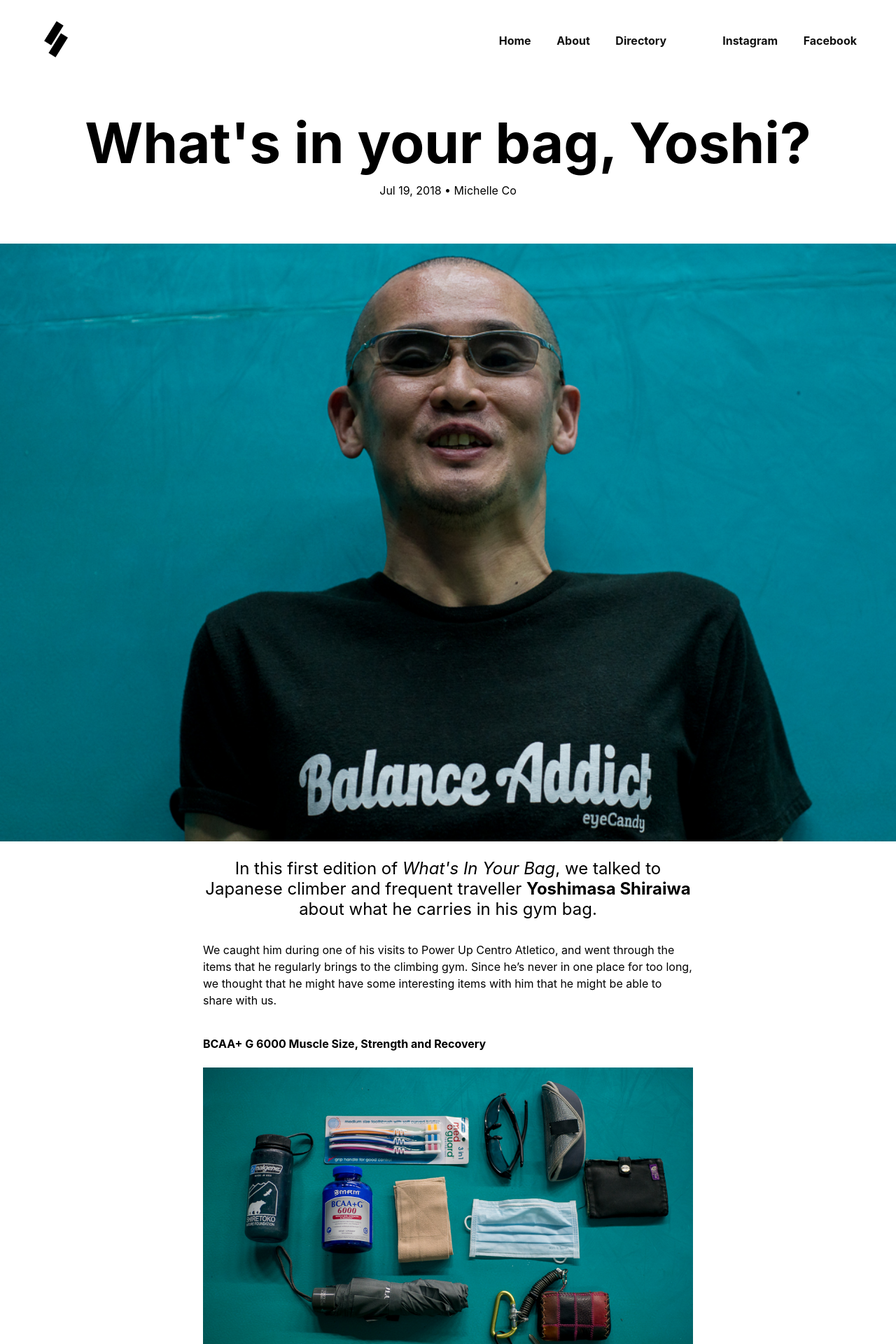
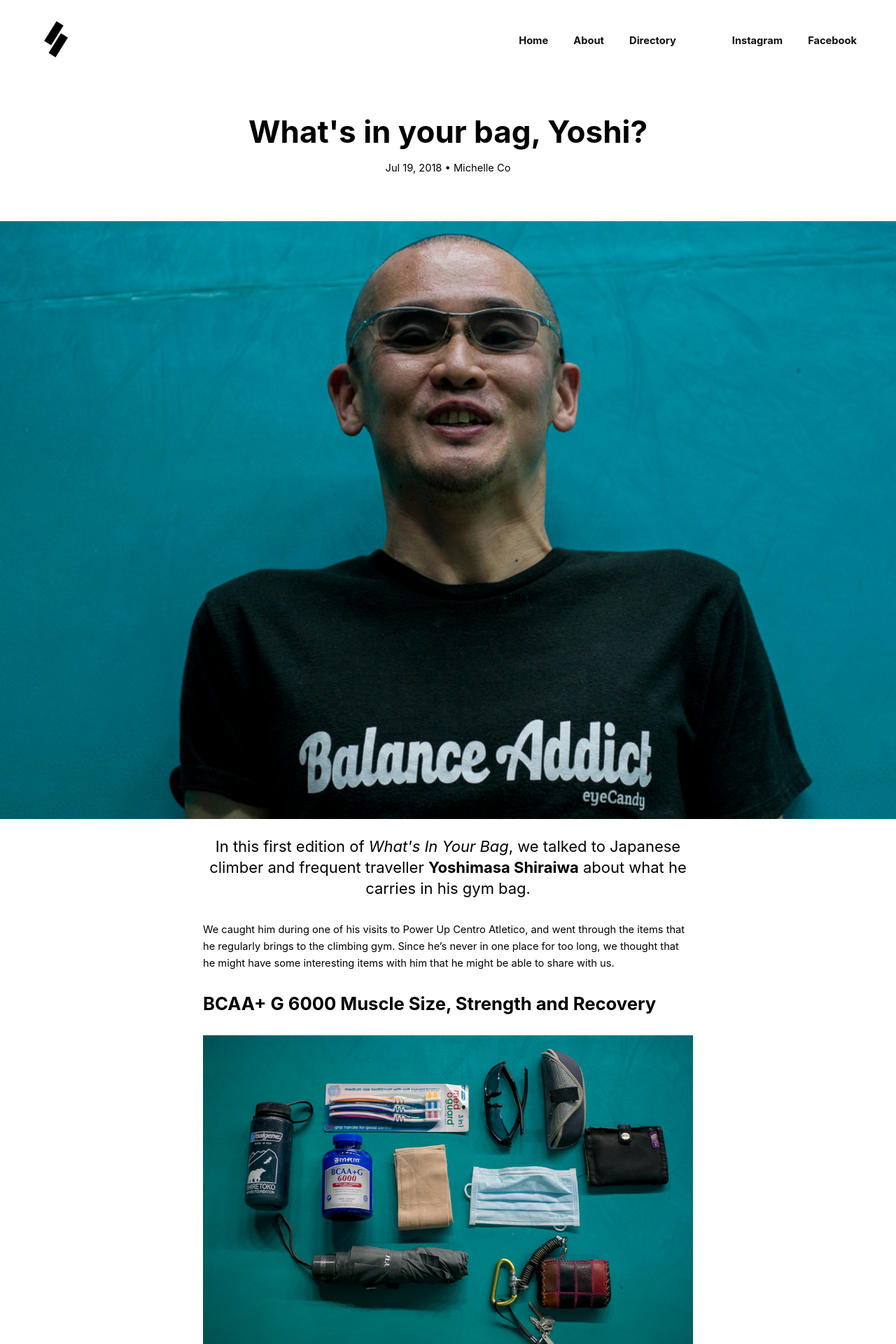
Before and after one commit to nickaguilos/sendmagazine, a Jekyll site: the page built from _posts/2018-07-19-wiyb-yoshi.md, in a window 1280 px wide. Shown: the top 1920 px of the page at 70% size. Built offline with Jekyll 4.4.1, drawn with Linux system fonts in a browser that asks for light colours; nearby versions of some CDN libraries; some web fonts are replaced.

Commit message:
adding typographic scale

```diff
--- a/_posts/2018-07-19-wiyb-yoshi.md
+++ b/_posts/2018-07-19-wiyb-yoshi.md
@@ -14,24 +14,24 @@ excerpt: In this article, we talked to Japanese climber and frequent traveller Y
 
 We caught him during one of his visits to Power Up Centro Atletico, and went through the items that he regularly brings to the climbing gym. Since he’s never in one place for too long, we thought that he might have some interesting items with him that he might be able to share with us.
 
-<h5>
+<h3>
 	BCAA+ G 6000 Muscle Size, Strength and Recovery
-</h5>
+</h3>
 ![BCAA+ G 6000 Muscle Size, Strength and Recovery]({{ 'assets/images/issue-1/wiyb/1.jpg' | absolute_url }})
 
 <strong>Yoshi:</strong> It’s a kind of amino acid that’s good for climbing. It [also] helps with recovery.
 
-<h5>
+<h3>
 	Gran’s Remedy
-</h5>
+</h3>
 ![BCAA+ G 6000 Muscle Size, Strength and Recovery]({{ 'assets/images/issue-1/wiyb/2.jpg' | absolute_url }})
 <strong>Yoshi:</strong> I wear shoes without socks, so in Japan, it’s very popular to prevent smelling. <br>
 <strong>Send:</strong> Is it like a powder? <br>
 <strong>Yoshi:</strong> Yes, we put it in shoes.
 
-<h5>
+<h3>
 	Umbrella, Mask
-</h5>
+</h3>
 ![umbrella-mask]({{ 'assets/images/issue-1/wiyb/3.jpg' | absolute_url }})
 
 <em>
@@ -55,9 +55,9 @@ We caught him during one of his visits to Power Up Centro Atletico, and went thr
 <strong>Send:</strong> Here in Manila, have you seen anything new while walking? Anything interesting? <br>
 <strong>Yoshi:</strong> The scenery in general is very interesting. It’s much different from Japan, especially Malacanang or Sta. Mesa or something. Ermita is also very different. <br>
 
-<h5>
+<h3>
 	Phone case (PX360 Made For Life)
-</h5>
+</h3>
 ![phonecase]({{ 'assets/images/issue-1/wiyb/4.jpg' | absolute_url }})
 
 <strong>Yoshi:</strong> This is for mountaineering, you can clip it to your harness. But this is already discontinued. <br>
@@ -72,9 +72,9 @@ We caught him during one of his visits to Power Up Centro Atletico, and went thr
 <strong>Send:</strong> Happy story! <br>
 <strong>Yoshi:</strong> Yes, happy story.
 
-<h5>
+<h3>
 	Oakley Shades
-</h5>
+</h3>
 
 ![shades]({{ 'assets/images/issue-1/wiyb/5.jpg' | absolute_url }})
 
@@ -85,26 +85,26 @@ We caught him during one of his visits to Power Up Centro Atletico, and went thr
 <strong>Send:</strong> So it’s not too dark even if it’s night and you’re wearing shades? <br>
 <strong>Yoshi:</strong> No, well, actually, I have gotten accustomed to sunglasses, but it’s not so dark anyway. Under the sun, you can see my eyes, so actually it’s not so dark. <br>
 
-<h5>
+<h3>
 	5.10 samurai t-shirt from Japan
-</h5>
+</h3>
 ![tshirt]({{ 'assets/images/issue-1/wiyb/6.jpg' | absolute_url }})
 
 <strong>Send:</strong> Do you like that shirt? <br>
 <strong>Yoshi:</strong> I like this design, and it’s kind of old. [I bought it] maybe 10 years before and I have never seen another person wearing this recently, so it’s unique. <br>
 
-<h5>
+<h3>
 	Patagonia R2 Fleece Jacket
-</h5>
+</h3>
 ![fleece]({{ 'assets/images/issue-1/wiyb/7.jpg' | absolute_url }})
 
 <strong>Yoshi:</strong> I study in Starbucks, but Starbucks is too cold, so I bring this jacket. <br>
 <strong>Send:</strong> What do you study in Starbucks? <br>
 <strong>Yoshi:</strong> Tagalog.  <br>
 
-<h5>
+<h3>
 	Changing clothes pants
-</h5>
+</h3>
 
 <strong>Send:</strong> Where’s that from? <br>
 <strong>Yoshi:</strong> Blurr. Maybe it’s a climbing company, I don’t know. <br>
@@ -113,27 +113,27 @@ We caught him during one of his visits to Power Up Centro Atletico, and went thr
 <strong>Send:</strong> Oh, at least you can use your climbing clothes for everyday use. <br>
 
 
-<h5>
+<h3>
 	Simple Wallet &amp; Keys
-</h5>
+</h3>
 ![wallet-keys]({{ 'assets/images/issue-1/wiyb/8.jpg' | absolute_url }})
 
 <strong>Yoshi:</strong> I bought this in Manila, someone told me, if you have this kind of wallet, you are safe. <br>
 <strong>Send:</strong> Why will you be safe? <br>
 <strong>Yoshi:</strong> I don’t know. I bought it in a stall on the road. <br>
 
-<h5>
+<h3>
 	3 Toothbrushes
-</h5>
+</h3>
 
 <strong>Send:</strong> Why do you have three toothbrushes? <br>
 <strong>Yoshi:</strong> They’re for Kota Kinabalu <br>
 <strong>Send:</strong> Oh! You’re going to Kota Kinabalu? <br>
 <strong>Yoshi:</strong> Yup! Here it’s a city, but in Kota Kinabalu, it’s not a big city, so I might not be able to find toothbrushes. <br>
 
-<h5>
+<h3>
 	Patagonia Cragsmith 35L
-</h5>
+</h3>
 ![backpack]({{ 'assets/images/issue-1/wiyb/9.jpg' | absolute_url }})
 
 <strong>Send:</strong> When did you get this? <br>
@@ -144,9 +144,9 @@ We caught him during one of his visits to Power Up Centro Atletico, and went thr
 <strong>Yoshi:</strong> Yes, but when I go to Malaysia and Thailand, [I’m bringing] only this. I’m leaving my other bag here because it’s heavy.
 
 
-<h5>
+<h3>
 	Daiso bag
-</h5>
+</h3>
 ![daiso-bag]({{ 'assets/images/issue-1/wiyb/10.jpg' | absolute_url }})
 
 <strong>Yoshi:</strong> I bought this bag from Daiso in Japan. I like simple bags. But our housekeeper laughs at me because in this country, this type of bag is for shopping in the supermarket; men never have this bag, I don’t know. <br>
@@ -163,17 +163,17 @@ We caught him during one of his visits to Power Up Centro Atletico, and went thr
 <strong>Send:</strong> How long did you have that bag for? <br>
 <strong>Yoshi:</strong> Oh, it was easy to break, maybe two years? <br>
 
-<h5>
+<h3>
 	Lime Chalk Bag
-</h5>
+</h3>
 ![chalkbag]({{ 'assets/images/issue-1/wiyb/11.jpg' | absolute_url }})
 
 <strong>Send:</strong> When did you buy your chalk bag? <br>
 <strong>Yoshi:</strong> 2016, last last year during Lust for Lime. I really like it. It’s very rare in Japan because no one has Lime. So sometimes, I’m asked, “What is Lime?” <br>
 
-<h5>
+<h3>
 	ATC-XP &amp; Black Diamond Carabiner
-</h5>
+</h3>
 ![carabiner-tube]({{ 'assets/images/issue-1/wiyb/12.jpg' | absolute_url }})
 
 <strong>Yoshi:</strong> The pear shape prevents cross load. <br>
@@ -181,9 +181,9 @@ We caught him during one of his visits to Power Up Centro Atletico, and went thr
 <strong>Yoshi:</strong> Maybe five years. <br>
 
 
-<h5>
+<h3>
 	Black Diamond Momentum Double Speed
-</h5>
+</h3>
 ![carabiner-tube]({{ 'assets/images/issue-1/wiyb/13.jpg' | absolute_url }})
 <strong>Send:</strong> What about your harness, where’s it from? <br>
 <strong>Yoshi:</strong> It’s from BD (Black Diamond) <br>
@@ -192,9 +192,9 @@ We caught him during one of his visits to Power Up Centro Atletico, and went thr
 <strong>Send:</strong> How long have you been climbing? <br>
 <strong>Yoshi:</strong> Almost 10 years. Recently, I’ve been dedicated especially to indoor climbing. But before, I liked trad climbing. In trad climbing, sometimes you have to climb chimneys or offwidths so it’s easy to break the harness. But recently I’ve only been sport climbing, so it’s okay.  <br>
 
-<h5>
+<h3>
 	La Sportiva Skwama
-</h5>
+</h3>
 ![shoes]({{ 'assets/images/issue-1/wiyb/14.jpg' | absolute_url }})
 
 <strong>Yoshi:</strong> I like this one so much because it’s [a] very nice [pair of] shoes and it fits my foot shape. <br>
--- a/_sass/send.scss
+++ b/_sass/send.scss
@@ -23,6 +23,7 @@ $xlarge-device: 1400px;
 
 @import
 	'send/base',
+	'send/utility-typography',
  	'send/section-header',
  	'send/section-footer',
  	'send/page-home',
@@ -33,13 +34,13 @@ $xlarge-device: 1400px;
 
 
 @media screen and (min-width: $xsmall-device) {
-  	html {
-    	font-size: calc(16px + 6 * ((100vw - 320px) / 680));
-  	}
+  	// html {
+   //  	font-size: calc(16px + 6 * ((100vw - 320px) / 680));
+  	// }
 }
 
 @media screen and (min-width: $large-device) {
-  	html {
-    	font-size: 16px;
-  	}
+  	// html {
+   //  	font-size: 16px;
+  	// }
 }
--- a/_sass/send/_base.scss
+++ b/_sass/send/_base.scss
@@ -25,31 +25,7 @@ img {
 }
 
 
-// Typography
-
-h1, h2, h3, h4, h5 {
-	font-family: $base-font-family;
-}
-
-h5 {
-	font-size: 1em;
-}
-
-h4 {
-	font-size: 2em;
-}
-
-h3 {
-	font-size: 3em;
-}
-
-h2 {
-	font-size: 4em;
-}
-
-h1 {
-	font-size: 5em;
-}
+// Text Styles
 
 p {
 	font-family: $copy-font-family;
--- a/_sass/send/_page-home.scss
+++ b/_sass/send/_page-home.scss
@@ -12,10 +12,6 @@
 		color: #fff;
 		font-size: 16px;
 
-		h3, h4 {
-			margin: 0;
-		}
-
 		a {
 			color: #fff;
 		}
@@ -23,7 +19,6 @@
 		h4 {
 			font-family: $copy-font-family;
 			font-weight: 400;
-			font-size: 1.5rem;
 			margin-top: -10px;
 			margin-bottom: 4rem;
 		}
@@ -54,7 +49,6 @@
 	}
 
 	h2 {
-		font-size: 1.5rem;
 		text-transform: uppercase;
 	}
 
@@ -64,7 +58,6 @@
 		font-size: 16px;
 
 		h3 {
-			font-size: 2rem;
 			margin: 0;
 		}
 
--- a/_sass/send/_page-post.scss
+++ b/_sass/send/_page-post.scss
@@ -19,7 +19,7 @@
 
 	.post-title {
 		line-height: 1em;
-		font-size: 5em;
+		// font-size: 5em;
 		margin: 0;
 	}
 
--- /dev/null
+++ b/_sass/send/_utility-typography.scss
@@ -0,0 +1,123 @@
+body {
+  font-size: 100%;
+  font-family: $base-font-family;
+}
+
+body, caption, th, td, input, textarea, select, option, legend, fieldset, h1, h2, h3, h4, h5, h6 {
+  font-size-adjust: 0.5;
+}
+
+#page {
+  font-size: 1em;
+  /* equivalent to 16px */
+  line-height: 1.25;
+  /* equivalent to 20px */
+}
+
+@media (min-width: 43.75em) {
+  #page {
+    font-size: 1em;
+    /* equivalent to 16px */
+    line-height: 1.375;
+    /* equivalent to 22px */
+  }
+}
+
+h1 {
+  font-size: 2em;
+  /* 2x body copy size = 32px */
+  line-height: 1.25;
+  /* 45px / 36px */
+}
+
+@media (min-width: 43.75em) {
+  h1 {
+    font-size: 2.5em;
+    /* 2.5x body copy size = 40px */
+    line-height: 1.125;
+  }
+}
+
+@media (min-width: 56.25em) {
+  h1 {
+    font-size: 3em;
+    /* 3x body copy size = 48px */
+    line-height: 1.05;
+    /* keep to a multiple of the 20px line height and something more appropriate for display headings */
+  }
+}
+
+h2 {
+  font-size: 1.625em;
+  /* 1.625x body copy size = 26px */
+  line-height: 1.15384615;
+  /* 30px / 26px */
+}
+
+@media (min-width: 43.75em) {
+  h2 {
+    font-size: 2em;
+    /* 2x body copy size = 32px */
+    line-height: 1.25;
+  }
+}
+
+@media (min-width: 56.25em) {
+  h2 {
+    font-size: 2.25em;
+    /* 2.25x body copy size = 36px */
+    line-height: 1.25;
+  }
+}
+
+h3 {
+  font-size: 1.375em;
+  /* 1.375x body copy size = 22px */
+  line-height: 1.13636364;
+  /* 25px / 22px */
+}
+
+@media (min-width: 43.75em) {
+  h3 {
+    font-size: 1.5em;
+    /* 1.5x body copy size = 24px */
+    line-height: 1.25;
+  }
+}
+
+@media (min-width: 56.25em) {
+  h3 {
+    font-size: 1.75em;
+    /* 1.75x body copy size = 28px */
+    line-height: 1.25;
+  }
+}
+
+h4 {
+  font-size: 1.125em;
+  /* 1.125x body copy size = 18px */
+  line-height: 1.11111111;
+}
+
+@media (min-width: 43.75em) {
+  h4 {
+    line-height: 1.22222222;
+    /* (22px / 18px */
+  }
+}
+
+blockquote {
+  font-size: 1.25em;
+  /* 20px / 16px */
+  line-height: 1.25;
+  /* 25px / 20px */
+}
+
+@media (min-width: 43.75em) {
+  blockquote {
+    font-size: 1.5em;
+    /* 24px / 16px = */
+    line-height: 1.45833333;
+    /* 35px / 24px */
+  }
+}
```
